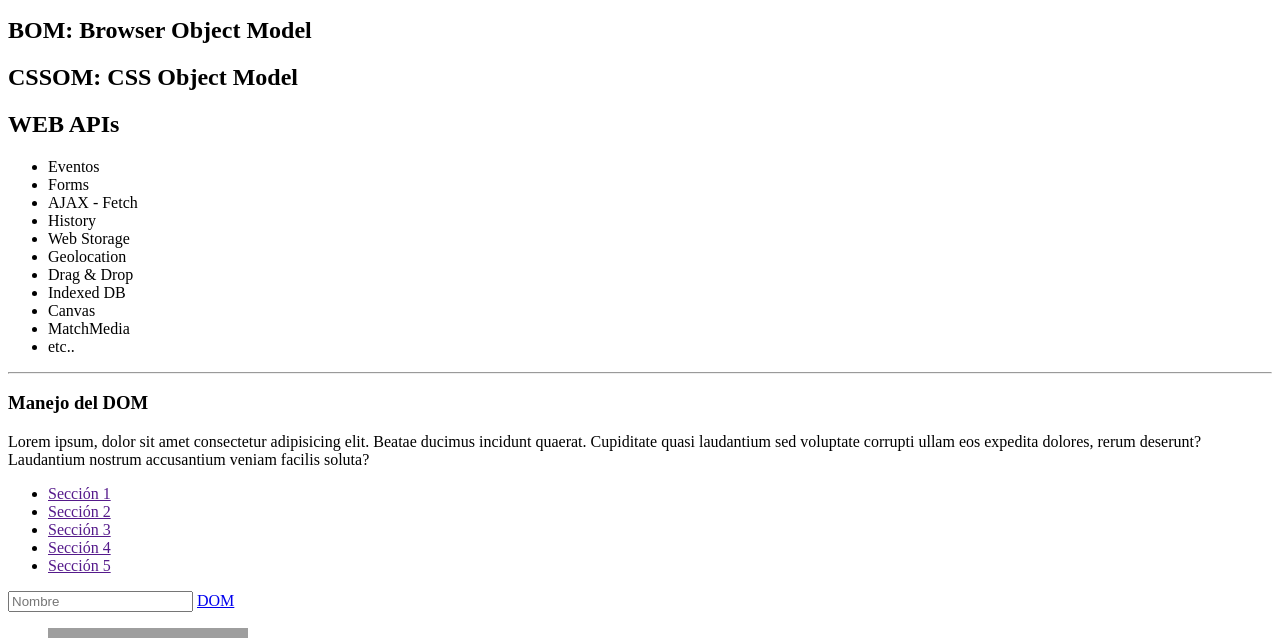
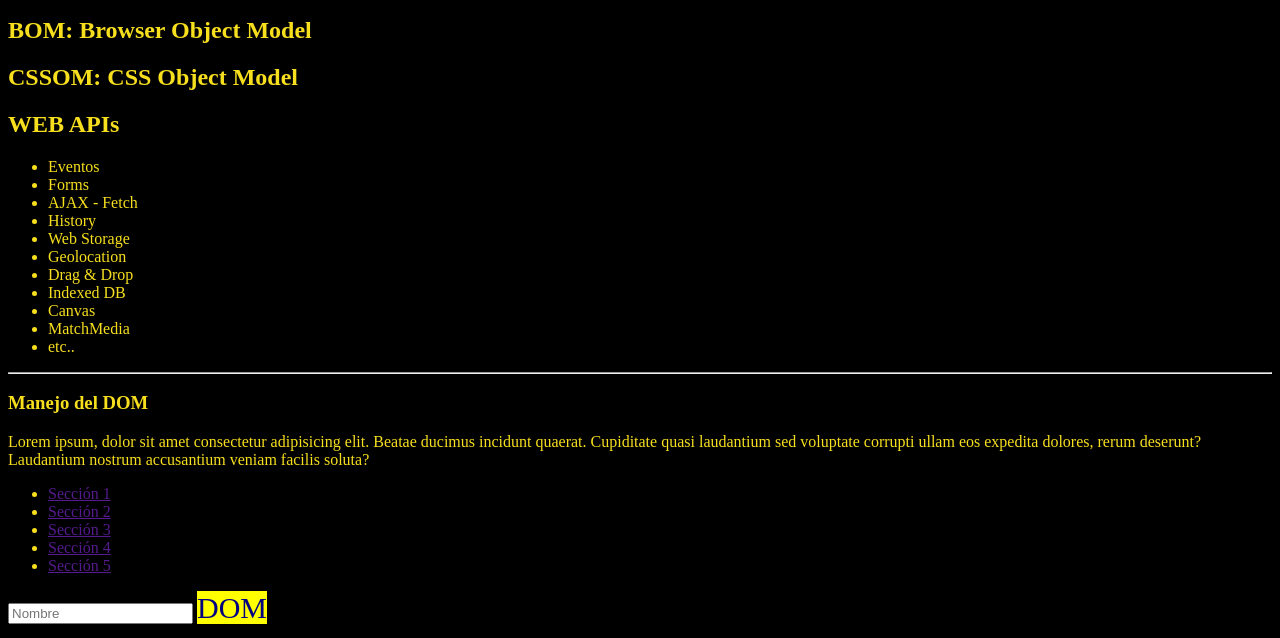
Before and after one commit to johannpereze/DOMEexercises, a plain HTML site: page index.html in a window 1280 px wide. Shown: the part 110-748 px from the top of the page. Drawn offline with Linux system fonts and the light colour scheme; grey boxes are pictures that could not be loaded.

Commit message:
Manejo de variables CSS con el DOM y JS

```diff
--- a/index.html
+++ b/index.html
@@ -5,6 +5,13 @@
     <meta http-equiv="X-UA-Compatible" content="IE=edge" />
     <meta name="viewport" content="width=device-width, initial-scale=1.0" />
     <title>Manipulación del DOM</title>
+    <style>
+      :root{
+        --yellow-color: #F7DF1E;
+        --dark-color: #222;
+
+      }
+    </style>
   </head>
   <body>
     <h1>WEB APIs</h1>
@@ -43,7 +50,7 @@
       </ul>
     </nav>
     <input type="text" name="nombre" id="" placeholder="Nombre" />
-    <a href="dom.html" class="link-dom" data-description="Document Object Model">DOM</a>
+    <a href="dom.html" style="background-color: yellow; color: navy; " class="link-dom" data-description="Document Object Model">DOM</a>
     <section class="cards">
       <figure class="card">
         <img src="https://placeimg.com/200/200/tech" alt="Tech" />
--- a/main.js
+++ b/main.js
@@ -38,7 +38,7 @@ console.log(document.querySelectorAll('.card')[2]); //Le podemos pedir uno en es
 console.log(document.querySelectorAll('li')); //trae todos los li
 console.log(document.querySelectorAll('#menu li')); //trae solo los li hijhos del elemento con id menu
  */
-console.log("************Atributos y Data Attributes**********");
+/* console.log("************Atributos y Data Attributes**********");
 
 console.log(document.documentElement.lang); //es
 console.log(document.documentElement.getAttribute("lang")); //es. parece que no hace diferencia pero sí es mejor usar getattribute por el siguiente ejemplo
@@ -77,3 +77,52 @@ console.log($linkDOM.hasAttribute('rel')); //false
 
 console.log($linkDOM.getAttribute('data-description')); //Document Object Model
 console.log($linkDOM.dataset); //DOMStringMap {description: "Document Object Model"}
+ */
+
+
+
+console.log("************Interactuar con Estilos**********");
+
+const $linkDOM = document.querySelector(".link-dom");
+
+console.log($linkDOM.style); //Accede a todo el objeto con todas las propiedades CSS
+console.log($linkDOM.getAttribute("style")); //background-color: yellow; color: navy; trae lo mínimo
+
+//Obtener los estilos:
+
+console.log($linkDOM.style.backgroundColor);
+console.log($linkDOM.style.color);
+
+//Obtener estilos computados, que son no solo los que yo asigno sino todos los por defecto del navegador
+console.log(getComputedStyle($linkDOM));
+console.log(getComputedStyle($linkDOM).getPropertyValue("color"));
+
+//Editar los estilos con setProperty o notación del punto
+
+$linkDOM.style.setProperty("text-decoration", "none");
+$linkDOM.style.fontSize = "30px";
+
+//variables  CSS - Custom Properties
+
+const $html = document.documentElement,
+  $body = document.body;
+
+//Almacenar variables de root en variables JS
+
+let varDarkColor = getComputedStyle($html).getPropertyValue("--dark-color");
+let varYellowColor = getComputedStyle($html).getPropertyValue("--yellow-color");
+
+console.log(varDarkColor);
+console.log(varYellowColor);
+
+//Usar las variables JS para modificar elementos del DOM
+
+$body.style.backgroundColor = varDarkColor;
+$body.style.color = varYellowColor;
+
+//Modificar las variables de root con JS
+
+$html.style.setProperty("--dark-color", "black");
+
+varDarkColor=getComputedStyle($html).getPropertyValue("--dark-color");
+$body.style.backgroundColor = varDarkColor;
```
